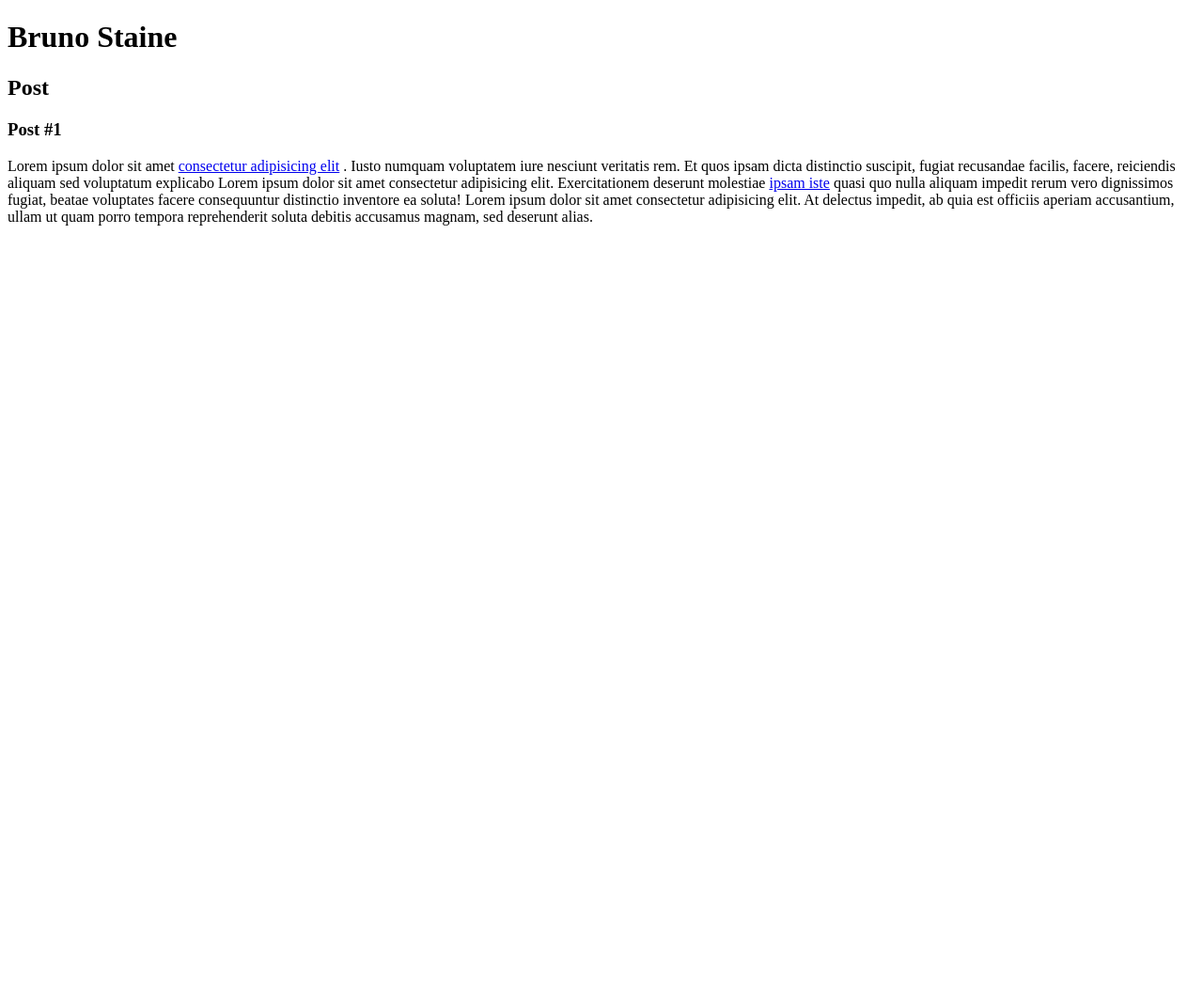
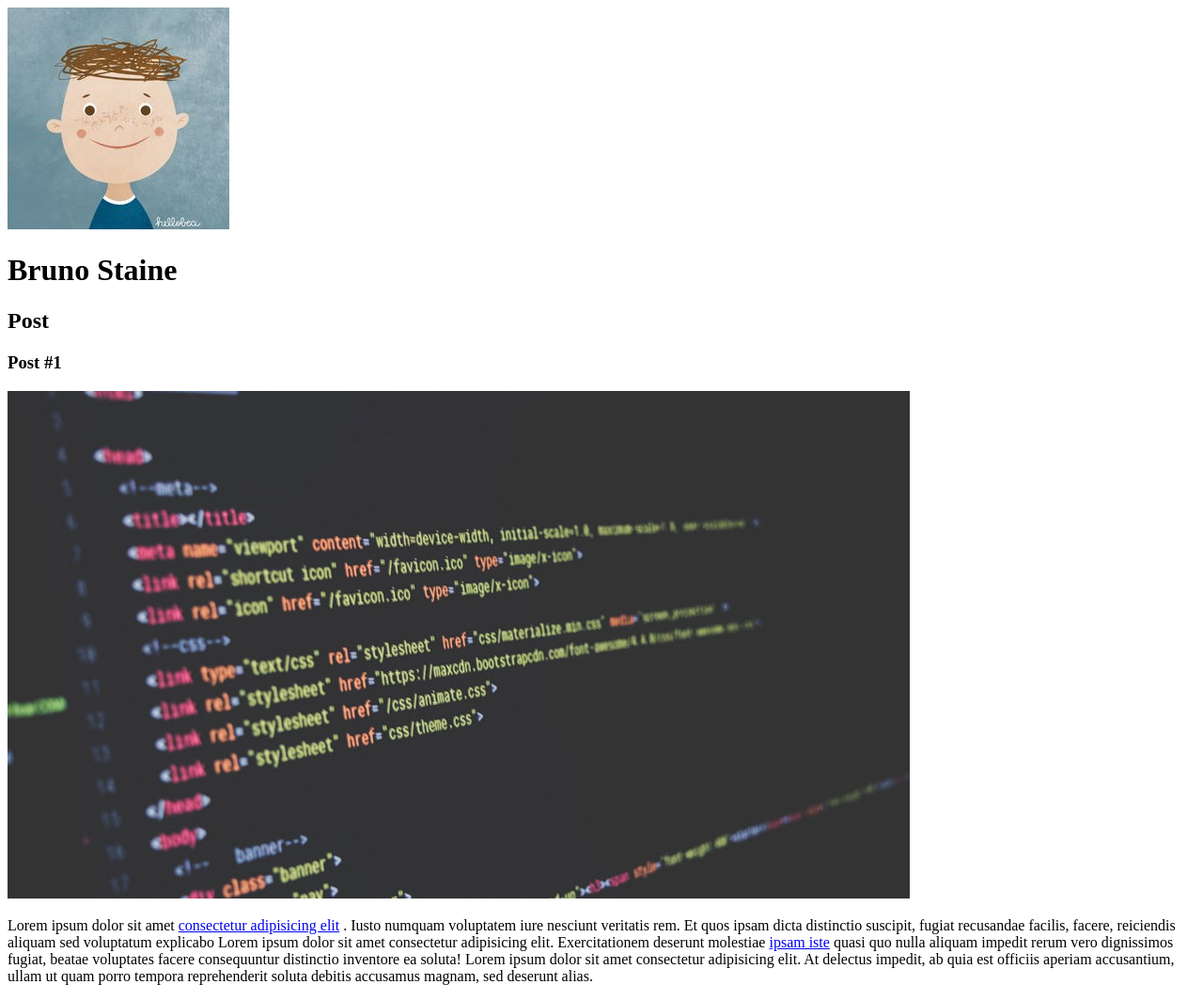
Before and after one commit to Brunostaine/Dio-repositorio, a plain HTML site: page index.html in a window 1280 px wide. Shown: the whole page at 94% size. Before the commit the page ends 800 px from the top, so only its background shows below. Drawn offline with Linux system fonts and the light colour scheme.

Commit message:
Inserindo imagens no site

```diff
--- a/index.html
+++ b/index.html
@@ -8,6 +8,7 @@
 </head>
 <body>
     <header>
+        <img src="imagem-rosto.jpg" alt="ilustração de rosto">
         <h1>Bruno Staine</h1>
     </header>
     <section>
@@ -17,6 +18,7 @@
         <article>
             <header>
                 <h3>Post #1</h3>
+                <img src="post-html.jpg" alt="ilustração de página html">
             </header>
             <p>
                 Lorem ipsum dolor sit amet <a href="https://www.linkedin.com/in/bruno-staine-81b8a9185/" target="_blank">consectetur adipisicing elit</a> . Iusto numquam voluptatem iure nesciunt veritatis rem. Et quos ipsam dicta distinctio suscipit, fugiat recusandae facilis, facere, reiciendis aliquam sed voluptatum explicabo Lorem ipsum dolor sit amet consectetur adipisicing elit. Exercitationem deserunt molestiae <a href="mailto: brunostaine@hotmail.com">ipsam iste</a> quasi quo nulla aliquam impedit rerum vero dignissimos fugiat, beatae voluptates facere consequuntur distinctio inventore ea soluta! Lorem ipsum dolor sit amet consectetur adipisicing elit. At delectus impedit, ab quia est officiis aperiam accusantium, ullam ut quam porro tempora reprehenderit soluta debitis accusamus magnam, sed deserunt alias.
```
